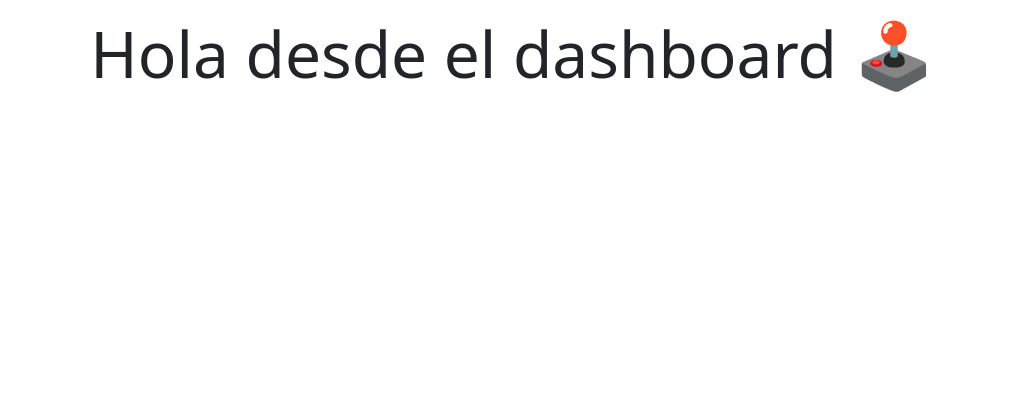
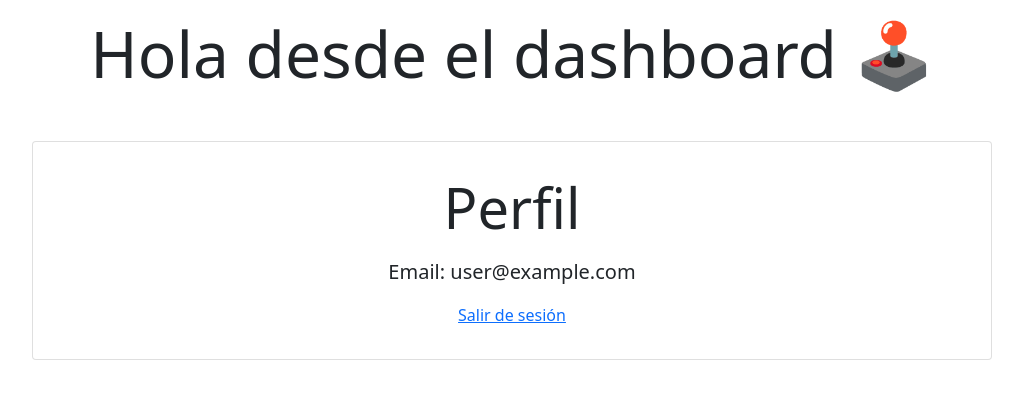
Before and after one commit to pedroagont/frontend-g7, a React (Create React App) app: page / in a window 1280 px wide. Shown: the top 396 px of the page, without its empty margins (128-1151 px from the left). Built offline with nearby package versions, Linux system fonts and the light colour scheme; no server answers; sample sign-in values are in the browser's storage.

Commit message:
Importar el component Profile y renderizar

```diff
--- a/src/components/Dashboard.js
+++ b/src/components/Dashboard.js
@@ -1,8 +1,11 @@
-import React from 'react'
+import Profile from './Profile';
 
 function Dashboard() {
   return (
-    <h2 className="display-3 text-center m-3">Hola desde el dashboard 🕹</h2>
+    <>
+      <h2 className="display-3 text-center m-3">Hola desde el dashboard 🕹</h2>
+      <Profile />
+    </>
   )
 }
 
```
